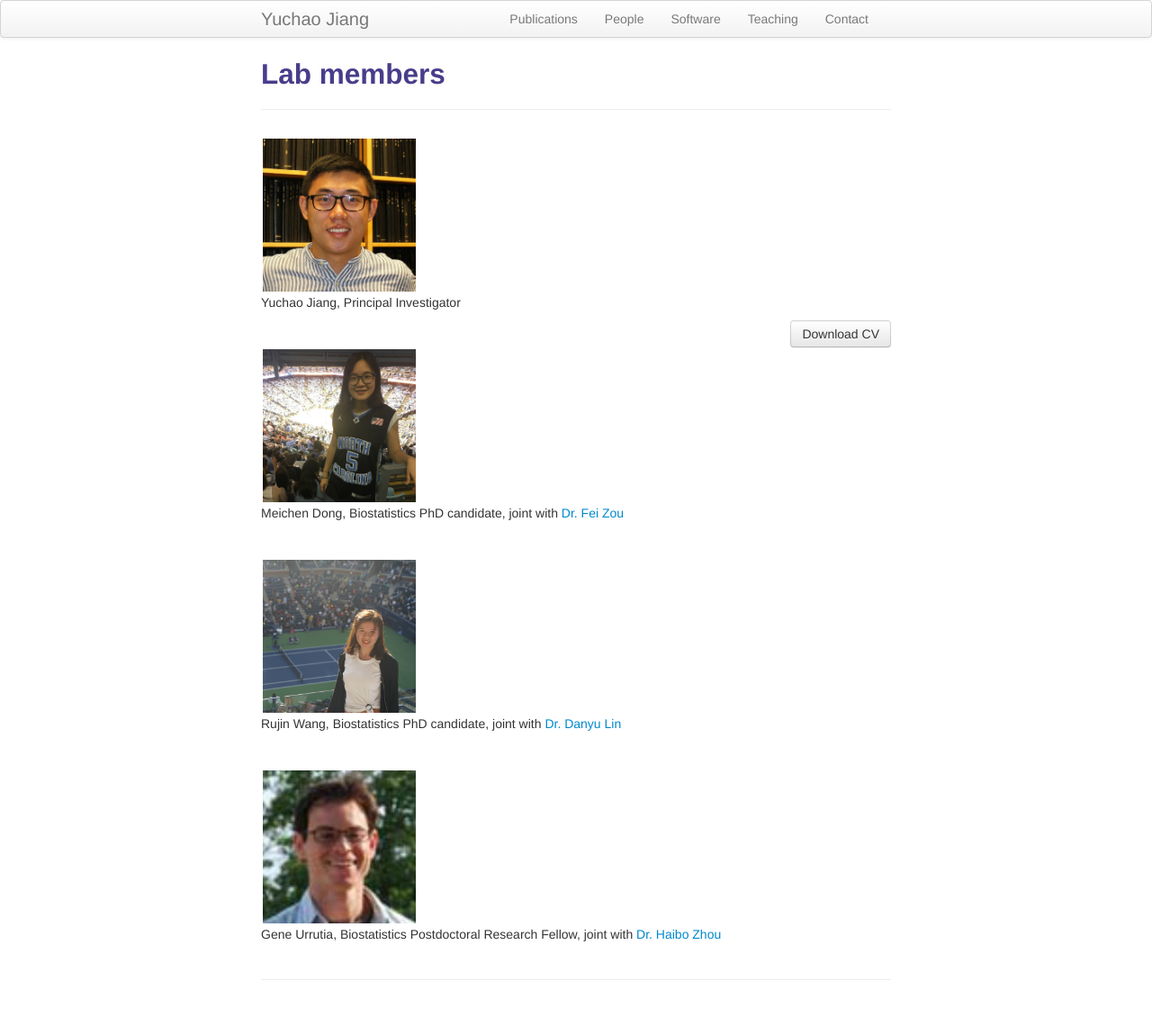
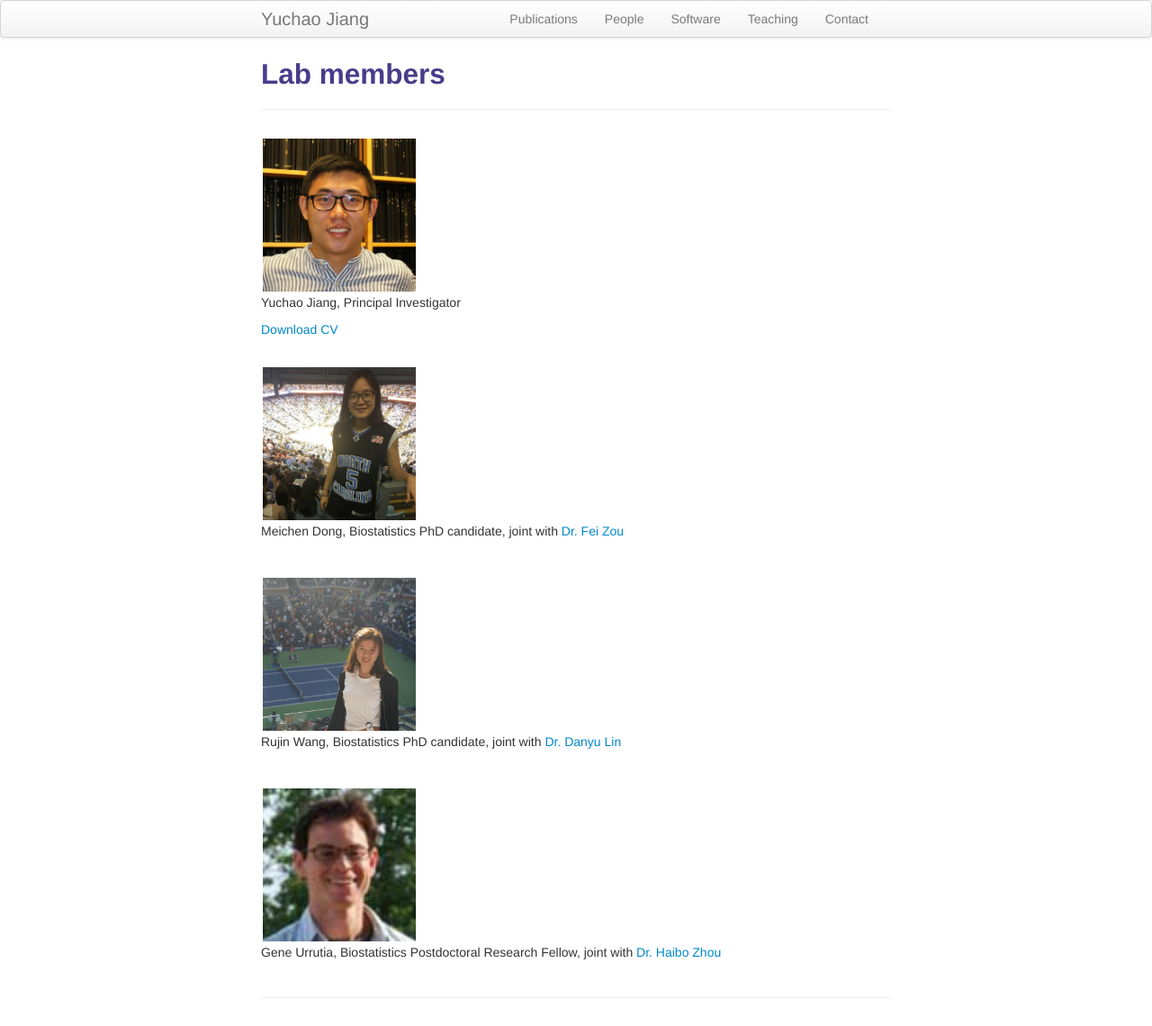
Before and after one commit to yuchaojiang/yuchaojiang.github.io, a Jekyll site: the page built from pages/people.md, in a window 1280 px wide. Shown: the whole page at 90% size. Built offline with Jekyll 4.4.1, drawn with Linux system fonts in a browser that asks for light colours.

Commit message:
Update people.md

```diff
--- a/pages/people.md
+++ b/pages/people.md
@@ -15,9 +15,8 @@ description: Jiang Lab members
 </div>
 
 Yuchao Jiang, Principal Investigator
-
 <div class="cv">
-	<a href="../assets/pdfs/CV_Yuchao_Jiang.pdf" class="btn btn-default pull-right" title="Download CV as PDF">Download CV</a>
+	<a href="../assets/pdfs/CV_Yuchao_Jiang.pdf" title="Download CV as PDF">Download CV</a>
 </div>
 
 <br>
```
